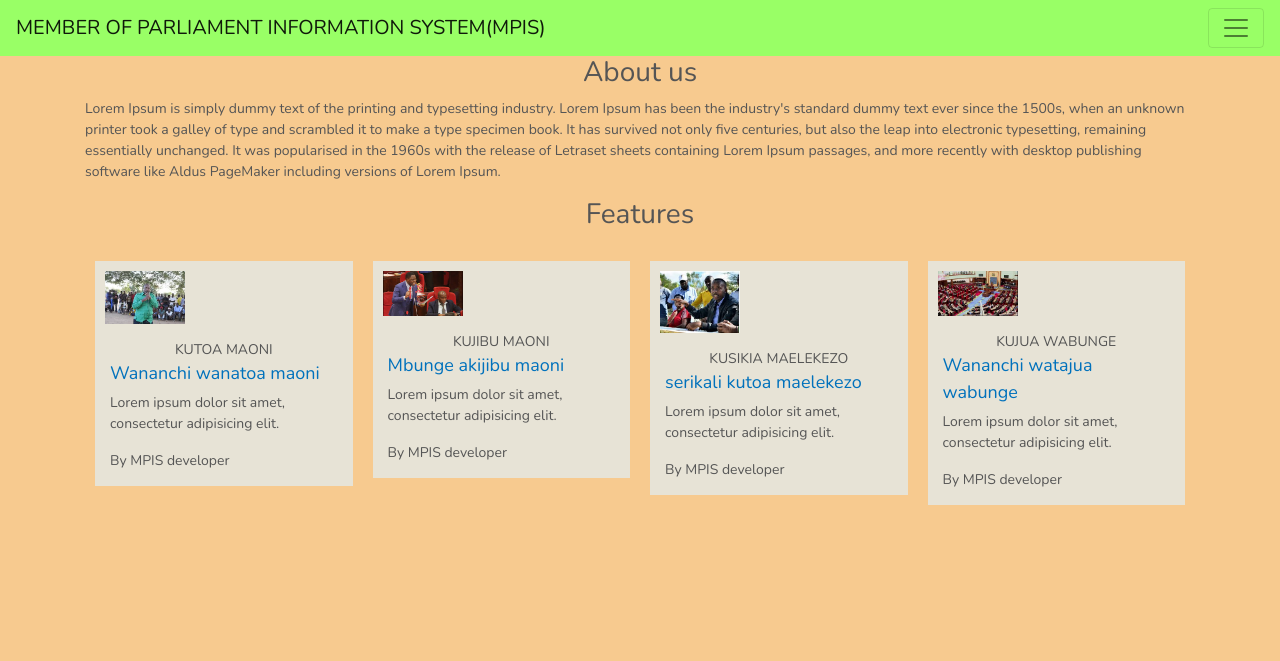
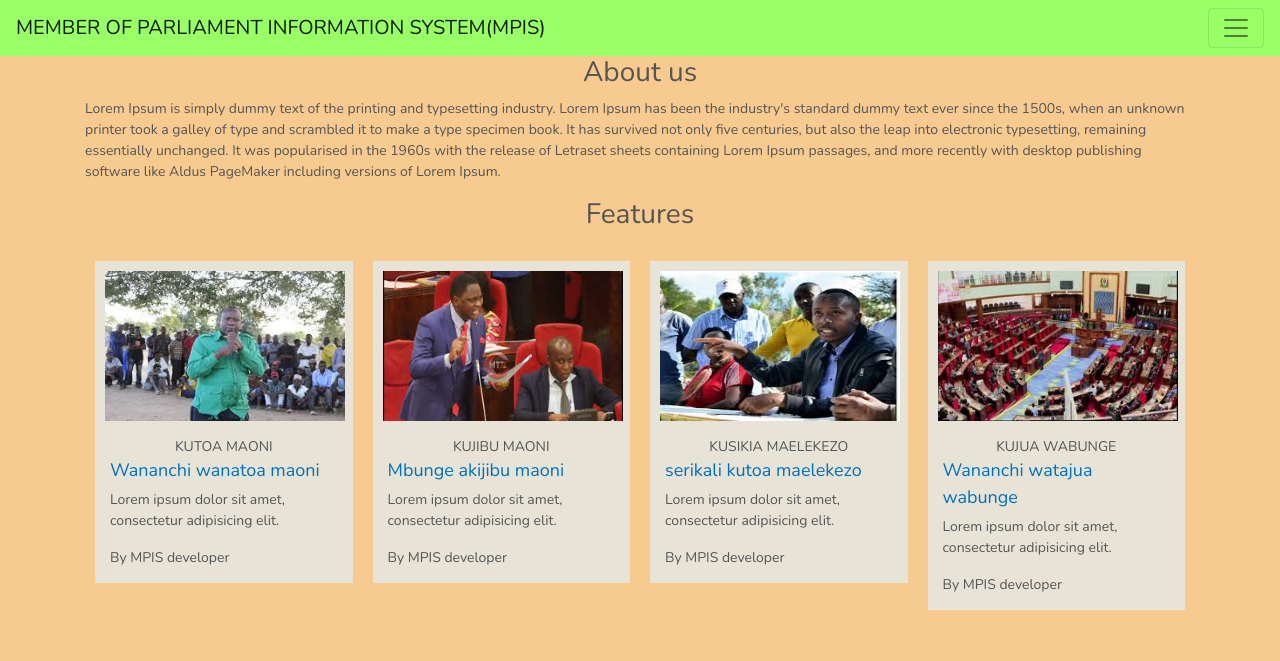
Before and after one commit to deogemini/MPIS, a PHP site: page / in a window 1280 px wide. Shown: the top 661 px of the page. Run offline with PHP 8.4, Linux system fonts and the light colour scheme.

Commit message:
image styles eddited

```diff
--- a/Assets/css/custom.css
+++ b/Assets/css/custom.css
@@ -29,10 +29,9 @@ body{
   color: #555555;
   font-size: 14px;
 }
-img{
-  width: 100%;
-  height: 100%;
-  display: block ;
+.img-feature {
+  width: 240px;
+  height: 150px;
 }
 
 .wrapper{
--- a/index.php
+++ b/index.php
@@ -43,7 +43,7 @@
       <div class="card_item">
           <div class="card_inner">
                 <div  class="card_top">
-                    <img src="Assets/images/mbunge.jfif" alt="wanachi">
+                    <img src="Assets/images/mbunge.jfif" alt="wanachi" class="img-feature">
                       </div>
                       <div class="card_bottom">
                        <div class="card_category">
@@ -62,7 +62,7 @@
             <div class="card_item">
           <div class="card_inner">
                 <div  class="card_top">
-                    <img src="Assets/images/akijibu.jfif" alt="wanachi">
+                    <img src="Assets/images/akijibu.jfif" alt="wanachi" class="img-feature">
                       </div>
                       <div class="card_bottom">
                        <div class="card_category">
@@ -81,7 +81,7 @@
             <div class="card_item">
           <div class="card_inner">
                 <div  class="card_top">
-                    <img src="Assets/images/wananchi.jfif" alt="wanachi">
+                    <img src="Assets/images/wananchi.jfif" alt="wanachi" class="img-feature">
                       </div>
                       <div class="card_bottom">
                        <div class="card_category">
@@ -100,7 +100,7 @@
             <div class="card_item">
                  <div class="card_inner">
                 <div  class="card_top">
-                    <img src="Assets/images/wabunge.jfif" alt="wanachi">
+                    <img src="Assets/images/wabunge.jfif" alt="wanachi" class="img-feature" class="responsive">
                       </div>
                       <div class="card_bottom">
                        <div class="card_category">
@@ -127,8 +127,8 @@
 
 
 <!--  footer-->
-	<footer class="footer">
-      <div class="container">
+	<footer class="footer" style="margin-top: auto;" >
+      <div class="container" ">
       	<span class="text-dark"> <strong>MPIS </strong></strong>@ 2021 Copyright</span>
       </div>
     </footer>
```
